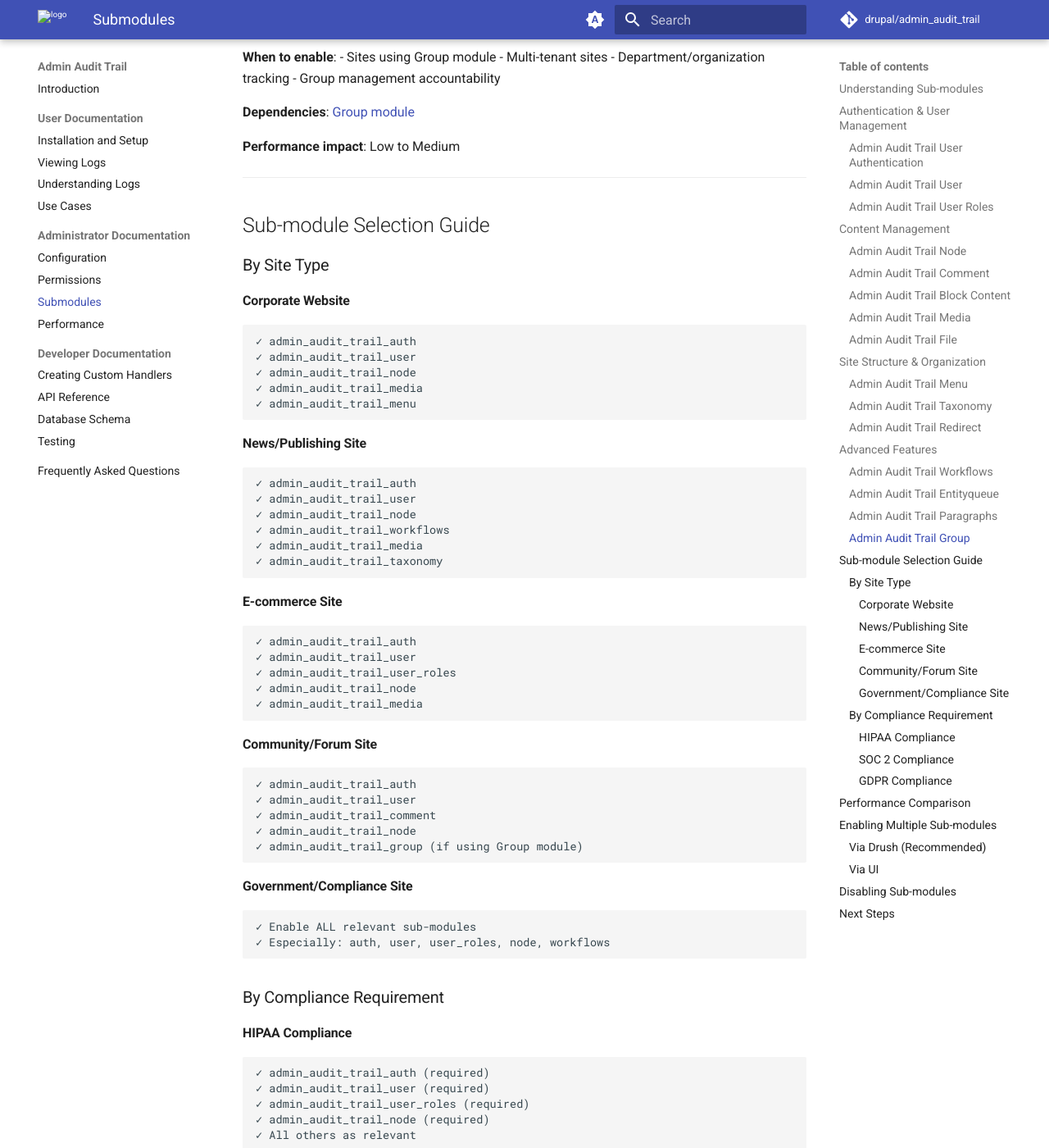
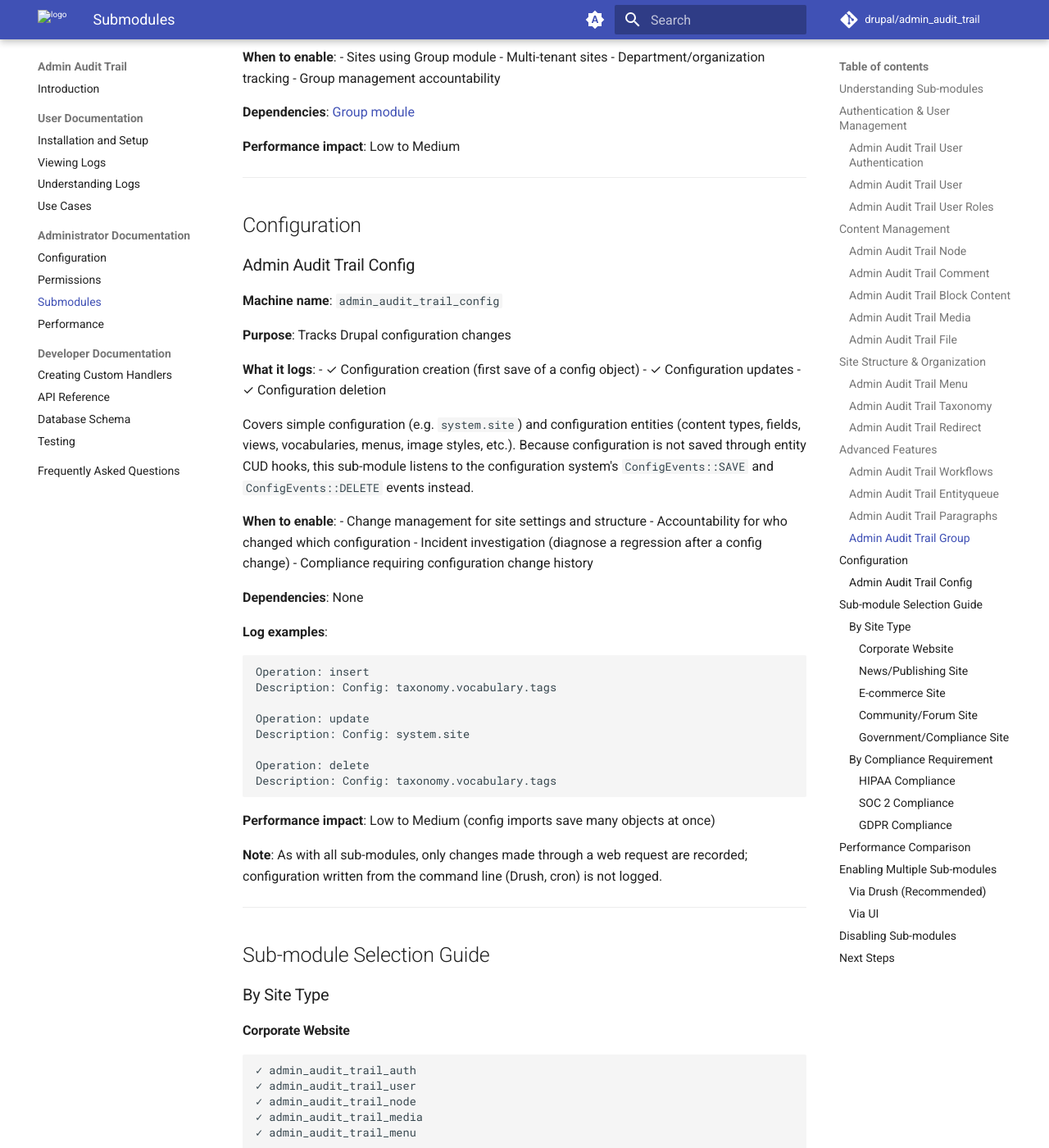
Before and after one commit to Vardot/admin_audit_trail, an MkDocs documentation site: the page built from docs/2-admins/2-submodules.md, in a window 1280 px wide and 1400 px high, scrolled down 8468 px. Shown: the whole window at 82% size. Built offline with MkDocs 1.6.1 and Material for MkDocs 9.7.7, drawn with Linux system fonts in a browser that asks for light colours; some of the changed text lies outside the part shown.

Commit message:
feat: #3593007 Add Admin Audit Trail Config submodule to log configuration CUD events

````diff
--- a/.gitlab-ci-local.yml
+++ b/.gitlab-ci-local.yml
@@ -117,7 +117,7 @@ webship-js-test:
     # --- Install + enable + provide test fixtures --------------------------
     - vendor/bin/drush site:install standard --db-url="$DB_URL" --account-name=webmaster --account-pass=dD.123123ddd --site-name="Admin Audit Trail Test" -y
     - vendor/bin/drush en -y media media_library workflows content_moderation field_ui redirect entityqueue paragraphs group
-    - vendor/bin/drush en -y admin_audit_trail admin_audit_trail_auth admin_audit_trail_block_content admin_audit_trail_comment admin_audit_trail_entityqueue admin_audit_trail_file admin_audit_trail_group admin_audit_trail_media admin_audit_trail_menu admin_audit_trail_node admin_audit_trail_paragraphs admin_audit_trail_redirect admin_audit_trail_taxonomy admin_audit_trail_user admin_audit_trail_user_roles admin_audit_trail_workflows
+    - vendor/bin/drush en -y admin_audit_trail admin_audit_trail_auth admin_audit_trail_block_content admin_audit_trail_comment admin_audit_trail_config admin_audit_trail_entityqueue admin_audit_trail_file admin_audit_trail_group admin_audit_trail_media admin_audit_trail_menu admin_audit_trail_node admin_audit_trail_paragraphs admin_audit_trail_redirect admin_audit_trail_taxonomy admin_audit_trail_user admin_audit_trail_user_roles admin_audit_trail_workflows
     # drush scr resolves the path relative to cwd, so run it from inside $SITE.
     - cp "$CI_PROJECT_DIR/tests/fixtures/provision-fixtures.php" "$SITE/provision-fixtures.php"
     - vendor/bin/drush scr provision-fixtures.php
--- a/.gitlab-ci.yml
+++ b/.gitlab-ci.yml
@@ -109,6 +109,7 @@ webship-js-test:
         admin_audit_trail_auth
         admin_audit_trail_block_content
         admin_audit_trail_comment
+        admin_audit_trail_config
         admin_audit_trail_entityqueue
         admin_audit_trail_file
         admin_audit_trail_group
--- a/docs/2-admins/2-submodules.md
+++ b/docs/2-admins/2-submodules.md
@@ -497,6 +497,53 @@ Description: Updated paragraph "Hero Banner" - Changed background image
 
 ---
 
+## Configuration
+
+### Admin Audit Trail Config
+
+**Machine name**: `admin_audit_trail_config`
+
+**Purpose**: Tracks Drupal configuration changes
+
+**What it logs**:
+- ✓ Configuration creation (first save of a config object)
+- ✓ Configuration updates
+- ✓ Configuration deletion
+
+Covers simple configuration (e.g. `system.site`) and configuration entities
+(content types, fields, views, vocabularies, menus, image styles, etc.).
+Because configuration is not saved through entity CUD hooks, this sub-module
+listens to the configuration system's `ConfigEvents::SAVE` and
+`ConfigEvents::DELETE` events instead.
+
+**When to enable**:
+- Change management for site settings and structure
+- Accountability for who changed which configuration
+- Incident investigation (diagnose a regression after a config change)
+- Compliance requiring configuration change history
+
+**Dependencies**: None
+
+**Log examples**:
+```
+Operation: insert
+Description: Config: taxonomy.vocabulary.tags
+
+Operation: update
+Description: Config: system.site
+
+Operation: delete
+Description: Config: taxonomy.vocabulary.tags
+```
+
+**Performance impact**: Low to Medium (config imports save many objects at once)
+
+**Note**: As with all sub-modules, only changes made through a web request are
+recorded; configuration written from the command line (Drush, cron) is not
+logged.
+
+---
+
 ## Sub-module Selection Guide
 
 ### By Site Type
@@ -589,6 +636,7 @@ Description: Updated paragraph "Hero Banner" - Changed background image
 | Entityqueue | Low | Low | Minimal |
 | Paragraphs | High | High | Medium-High |
 | Group | Low-Medium | Low-Medium | Low-Medium |
+| Config | Low-Medium | Low-Medium | Low-Medium |
 
 ## Enabling Multiple Sub-modules
 
@@ -614,7 +662,7 @@ drush en admin_audit_trail_menu admin_audit_trail_taxonomy admin_audit_trail_red
 drush en admin_audit_trail_auth admin_audit_trail_user admin_audit_trail_user_roles \
   admin_audit_trail_node admin_audit_trail_comment admin_audit_trail_block_content \
   admin_audit_trail_media admin_audit_trail_file admin_audit_trail_menu \
-  admin_audit_trail_taxonomy admin_audit_trail_workflows -y
+  admin_audit_trail_taxonomy admin_audit_trail_workflows admin_audit_trail_config -y
 ```
 
 ### Via UI
````
Also changed, not shown: README.md (+4 -0 lines), admin_audit_trail_config/README.md (added, +83 -0 lines), docs/index.md (+3 -0 lines), 8 other files.
